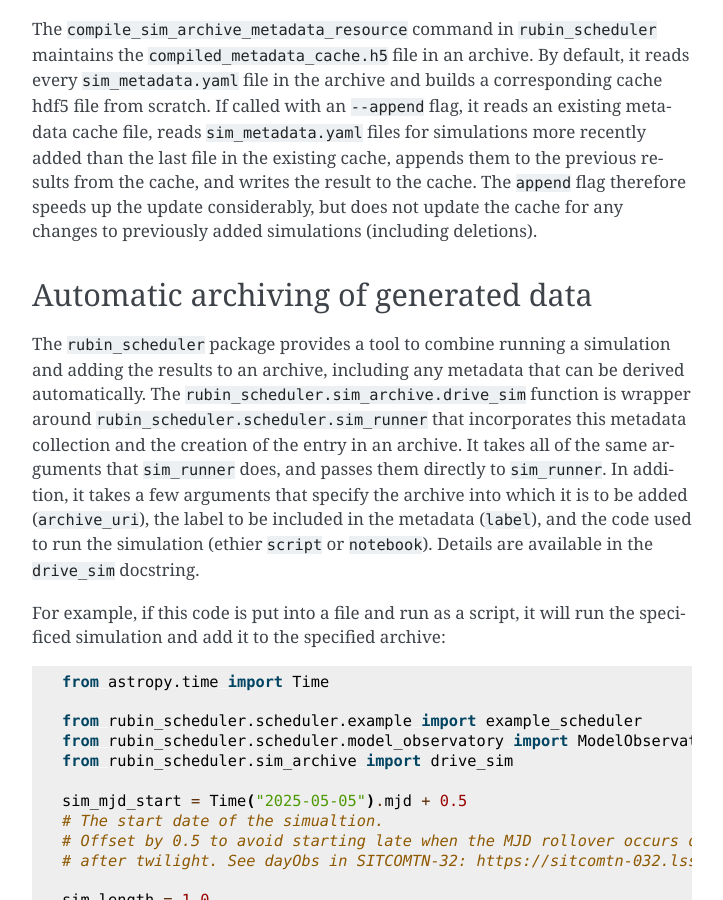
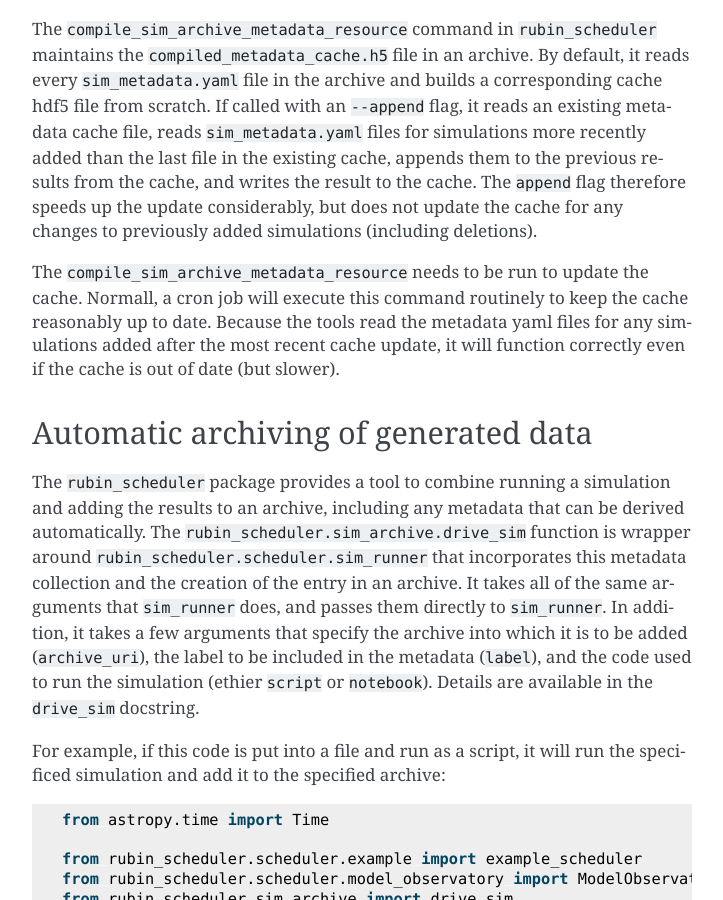
Before and after one commit to lsst/rubin_scheduler, a Sphinx documentation site: the page built from docs/archive.rst, in a window 1280 px wide and 900 px high, scrolled down 5043 px. Shown: the whole window, without its empty margins (388-1111 px from the left). Built offline with Sphinx 7.4.7, drawn with Linux system fonts in a browser that asks for light colours.

Commit message:
Add note about need for metadata cache updates.

```diff
--- a/docs/archive.rst
+++ b/docs/archive.rst
@@ -183,6 +183,10 @@ By default, it reads every ``sim_metadata.yaml`` file in the archive and builds
 If called with an ``--append`` flag, it reads an existing metadata cache file, reads ``sim_metadata.yaml`` files for simulations more recently added than the last file in the existing cache, appends them to the previous results from the cache, and writes the result to the cache.
 The ``append`` flag therefore speeds up the update considerably, but does not update the cache for any changes to previously added simulations (including deletions).
 
+The ``compile_sim_archive_metadata_resource`` needs to be run to update the cache.
+Normall, a cron job will execute this command routinely to keep the cache reasonably up to date.
+Because the tools read the metadata yaml files for any simulations added after the most recent cache update, it will function correctly even if the cache is out of date (but slower).
+
 Automatic archiving of generated data
 -------------------------------------
 
```
